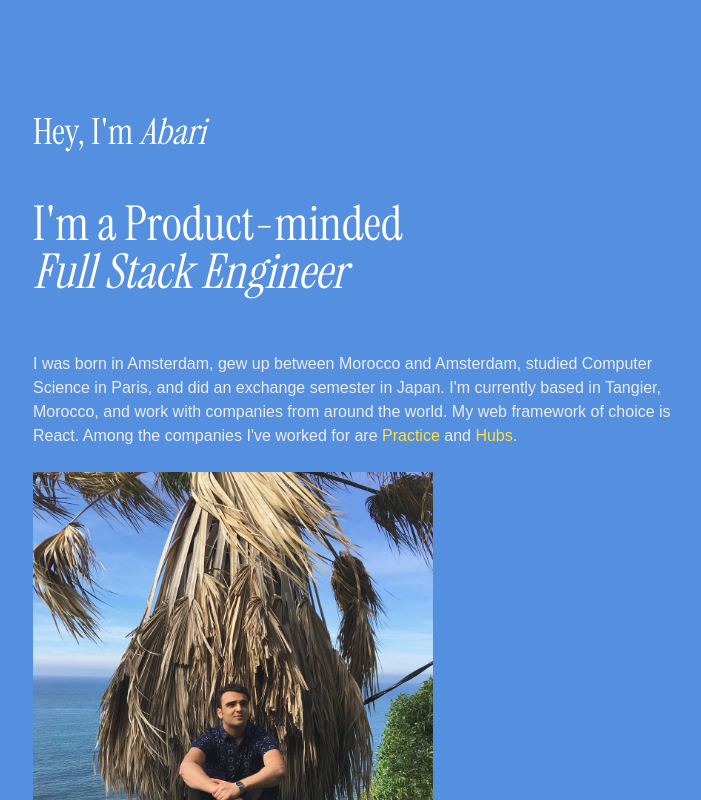
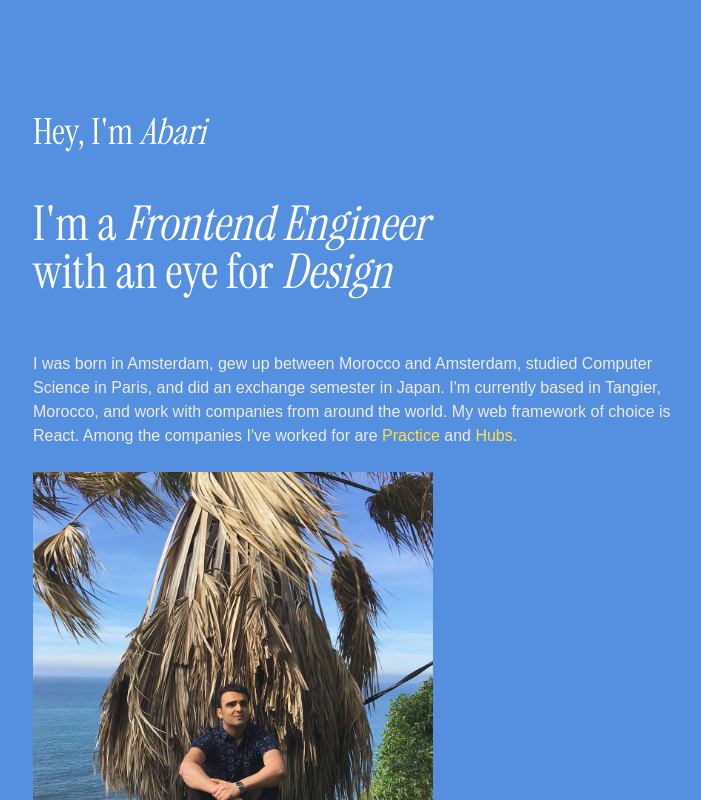
Before and after one commit to byabari/byabari, a Next.js app: page / in a window 1280 px wide. Shown: the top 800 px of the page, without its empty margins (273-974 px from the left). Built offline with nearby package versions, Linux system fonts and the light colour scheme; a web font is replaced by a local one.

Commit message:
update page.js

```diff
--- a/app/page.js
+++ b/app/page.js
@@ -52,12 +52,9 @@ export default function HomePage() {
         </h2>
       </div>
       <h1 className={instrumentSerif.className + " text-4xl sm:text-5xl mb-14"}>
-        I'm a Product-minded
+        I'm a <span className="italic leading-tighter">Frontend Engineer</span>
         <br />
-        <span className="italic leading-tighter">Full Stack Engineer</span>
-        {/* I'm a <span className="italic leading-tighter">Frontend Engineer</span>
-        <br />
-        with an eye for <span className="italic leading-tighter">Design</span> */}
+        with an eye for <span className="italic leading-tighter">Design</span>
       </h1>
       <p
         className={splineSansMono.className + " text-[#edebeb] space-y-5 mb-6"}
```
